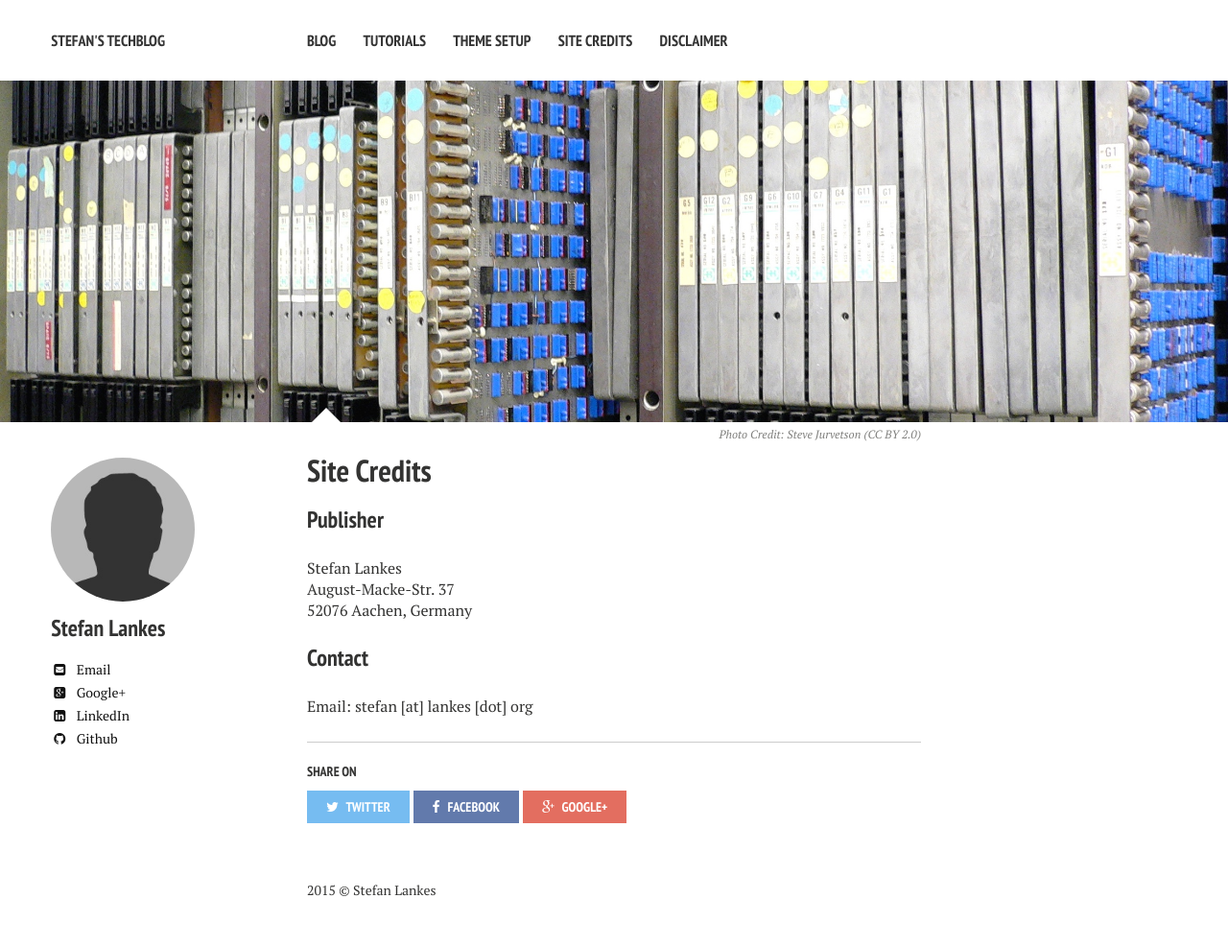
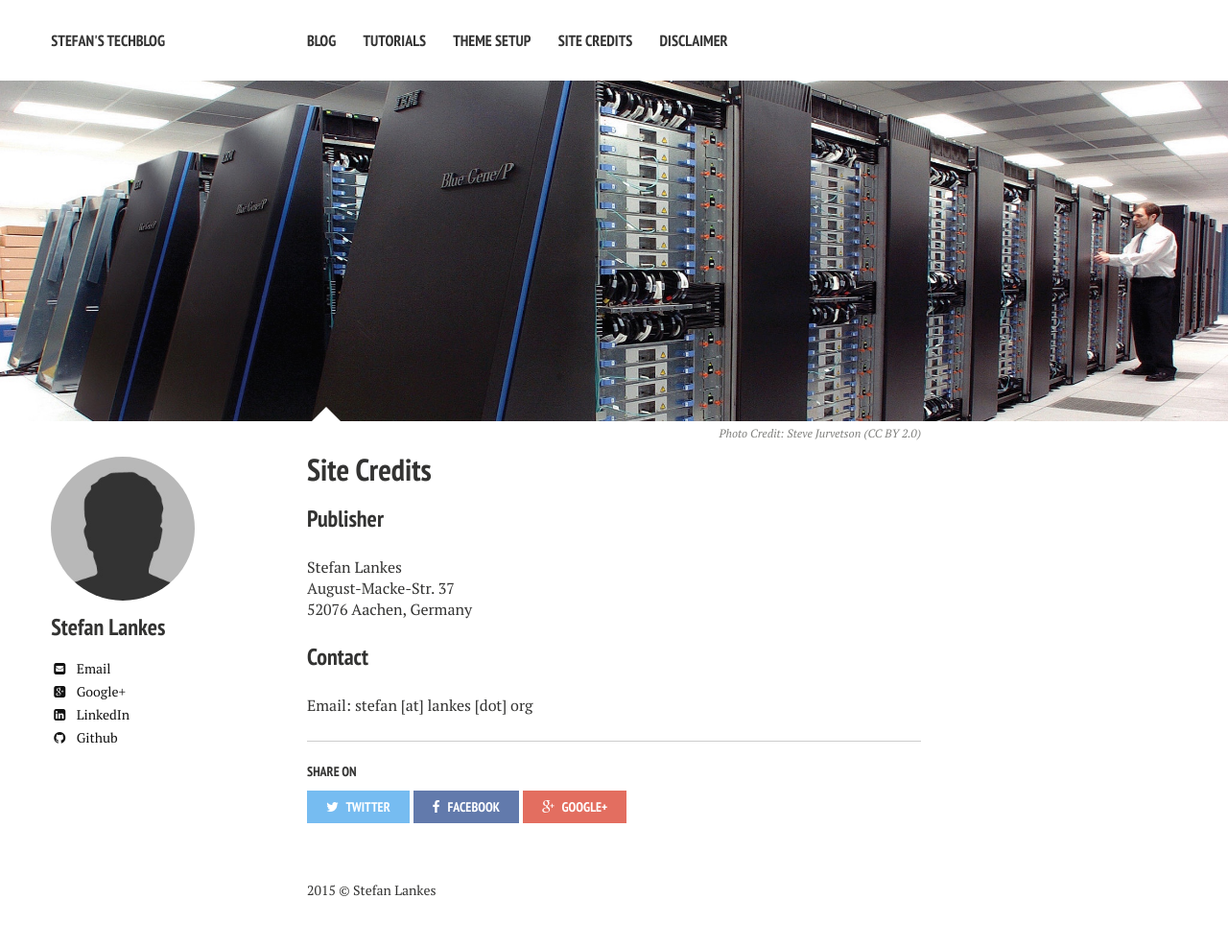
Before and after one commit to stlankes/stlankes.github.io, a Jekyll site: the page built from credits/index.md, in a window 1280 px wide. Shown: the whole page at 96% size. Built offline with Jekyll 4.4.1, drawn with Linux system fonts in a browser that asks for light colours; nearby versions of some CDN libraries.

Commit message:
add blue gene picture, remove old png

```diff
--- a/credits/index.md
+++ b/credits/index.md
@@ -5,7 +5,7 @@ date:
 modified:
 excerpt:
 image:
-  feature: illiac4.jpg
+  feature: blue_gene.jpg
   credit: Steve Jurvetson (CC BY 2.0)
   creditlink: https://www.flickr.com/photos/44124348109@N01/11210263
 ---
```
Also changed, not shown: images/blue_gene.jpg (added), 1 other file.
